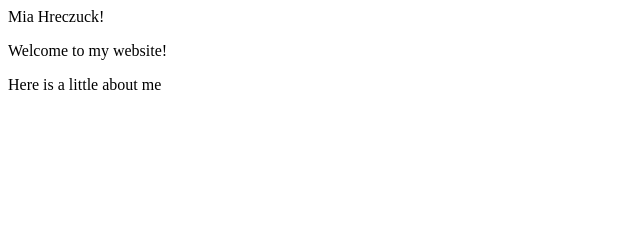
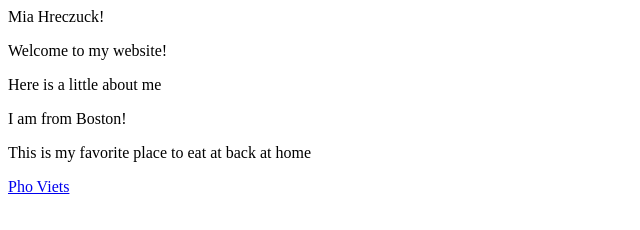
Before and after one commit to miahreczuck/miahreczuck.github.io, a plain HTML site: page index.html in a window 1280 px wide. Shown: the whole page, without its empty margins (0-640 px from the left). Drawn offline with Linux system fonts and the light colour scheme.

Commit message:
index link

```diff
--- a/index.html
+++ b/index.html
@@ -15,3 +15,12 @@ Can be multiple
 Lines
 -->
 <p>Here is a little about me</p>
+
+
+<p>I am from Boston!</p>
+<!-- Comments
+Can be multiple
+Lines
+-->
+<p>This is my favorite place to eat at back at home</p>
+<a href="https://www.phoviets.com/">Pho Viets</a>
```
